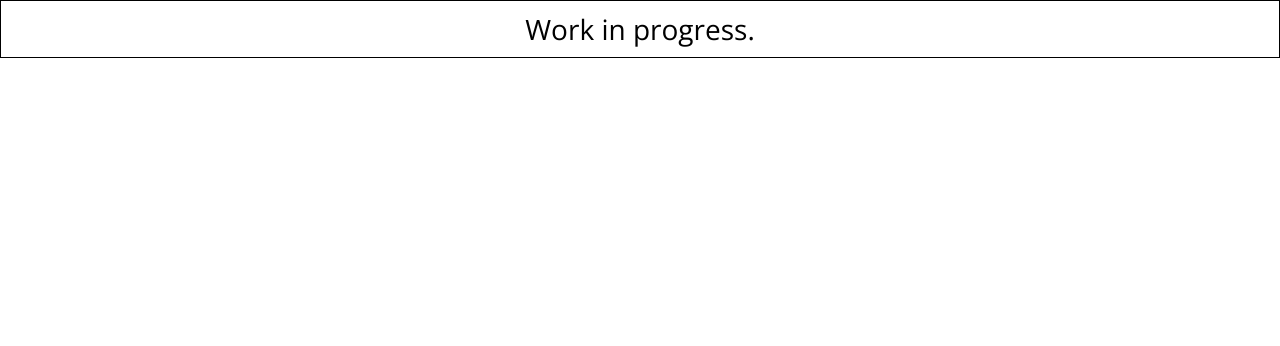
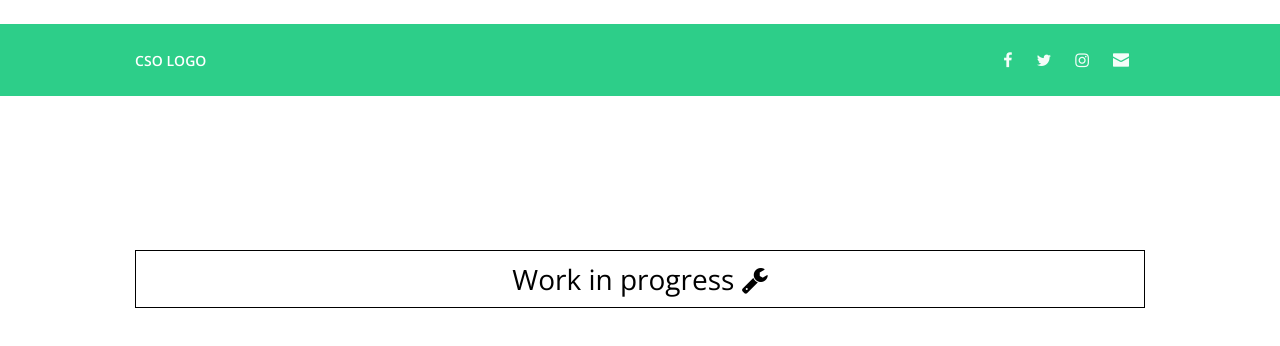
Before and after one commit to keanmndz/csodoc, a plain HTML site: page index.html in a window 1280 px wide. Drawn offline with nearby package versions, Linux system fonts and the light colour scheme.

Commit message:
Added nav template

```diff
--- a/assets/css/styles.css
+++ b/assets/css/styles.css
@@ -10,6 +10,7 @@
 }
 
 .wip-div {
-    position: relative;
+    position: static;
     align-self: center;
+    margin-top: 12%;
 }
--- a/index.html
+++ b/index.html
@@ -19,8 +19,62 @@
 </head>
 
 <body>
-    <div class="wip-div">
-            <h3 class="wip">Work in progress.</h3>
+    <!-- Navigation Start -->
+    <nav class="navbar navbar-expand-lg navbar-dark bg-success mt-4">
+        <div class="container">
+            <a class="navbar-brand" href="#">CSO Logo</a>
+            <button class="navbar-toggler" type="button" data-toggle="collapse" data-target="#navbar-success" aria-controls="navbar-success" aria-expanded="false" aria-label="Toggle navigation">
+            <span class="navbar-toggler-icon"></span>
+            </button>
+            <div class="collapse navbar-collapse" id="navbar-success">
+            <div class="navbar-collapse-header">
+                <div class="row">
+                <div class="col-6 collapse-brand">
+                    <a href="./index.html">
+                    <img src="./assets/img/brand/blue.png">
+                    </a>
+                </div>
+                <div class="col-6 collapse-close">
+                    <button type="button" class="navbar-toggler" data-toggle="collapse" data-target="#navbar-success" aria-controls="navbar-success" aria-expanded="false" aria-label="Toggle navigation">
+                    <span></span>
+                    <span></span>
+                    </button>
+                </div>
+                </div>
+            </div>
+            <ul class="navbar-nav ml-lg-auto">
+                <li class="nav-item">
+                    <a class="nav-link nav-link-icon" href="https://www.facebook.com/dlslcso" target="_blank" data-toggle="tooltip" title="Like us on Facebook">
+                        <i class="fa fa-facebook"></i>
+                        <span class="nav-link-inner--text d-lg-none">Facebook</span>
+                    </a>
+                </li>
+                <li class="nav-item">
+                        <a class="nav-link nav-link-icon" href="https://www.twitter.com/dlslcso" target="_blank" data-toggle="tooltip" title="Follow us on Twitter">
+                            <i class="fa fa-twitter"></i>
+                        <span class="nav-link-inner--text d-lg-none">Twitter</span>
+                    </a>
+                </li>
+                <li class="nav-item">
+                    <a class="nav-link nav-link-icon" href="https://www.instagram.com/dlslcso" target="_blank" data-toggle="tooltip" title="Follow us on Instagram">
+                        <i class="fa fa-instagram"></i>
+                        <span class="nav-link-inner--text d-lg-none">Instagram</span>
+                    </a>
+                </li>
+                <li class="nav-item">
+                    <a class="nav-link nav-link-icon" href="mailto:cso@dlsl.edu.ph" target="_blank" data-toggle="tooltip" title="Send us an Email">
+                        <i class="ni ni-email-83"></i>
+                        <span class="nav-link-inner--text d-lg-none">Email</span>
+                    </a>
+                </li>
+            </ul>
+            </div>
+        </div>
+    </nav>
+    <!-- Navigation End -->
+
+    <div class="container wip-div">
+        <h3 class="wip">Work in progress <i class="fa fa-wrench"></i></h3>
     </div>
 
     <!-- Core -->
```
